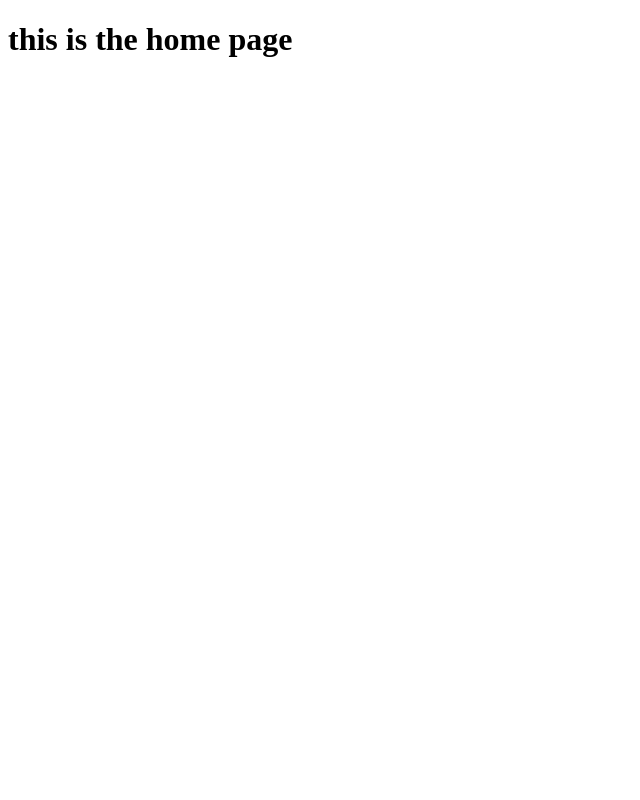
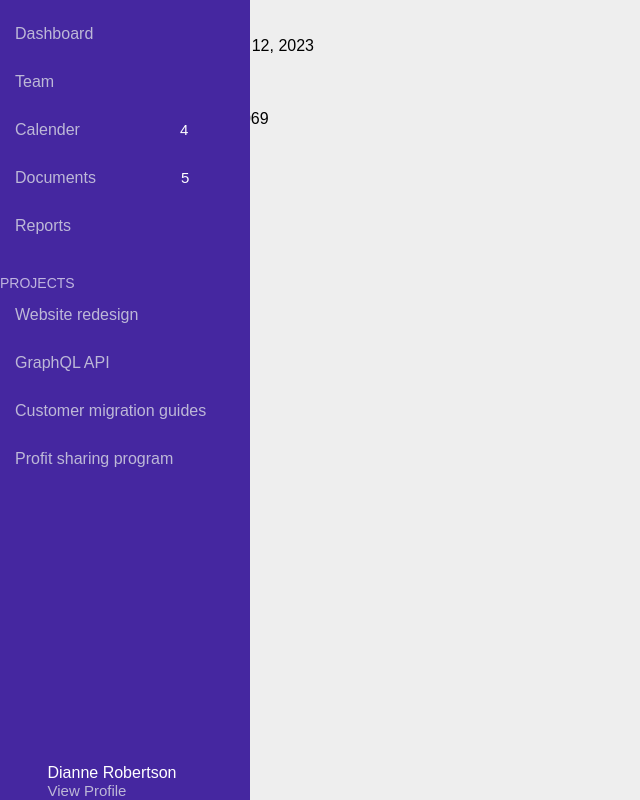
Before and after one commit to JermainePasion/erpapp, a Django app: page / in a window 1280 px wide. Shown: the whole page, without its empty margins (0-640 px from the left). Run offline with Django 4.2, Linux system fonts and the light colour scheme.

Commit message:
third commit

```diff
--- /dev/null
+++ b/erpw/static/erpw/navbar.css
@@ -0,0 +1,96 @@
+*{
+	margin: 0;
+	padding: 0;
+	box-sizing: border-box;
+	list-style: none;
+	text-decoration: none;
+	font-family: arial;
+}
+body{
+	background: #eee;
+}
+.wrapper{
+	position: relative;
+}
+.sidebar{
+	position: fixed;
+	width: 250px;
+	height: 100%;
+	background: #4527A0;
+	padding: 10px 0;
+
+}
+.wrapper .sidebar ul li{
+	padding: 15px;
+}
+.wrapper .sidebar ul li a{
+	color: #bdb8d7;
+	display: block;
+}
+.wrapper .sidebar ul li a .fas{
+	width: 25px!important;
+}
+.wrapper .sidebar ul li a .far{
+	width: 25px!important;
+}
+.wrapper .sidebar ul li:hover{
+	background: #311B92;
+}
+.wrapper .sidebar ul li a:hover{
+	color: #fff;
+	text-decoration: none;
+}
+.myproject{
+	margin-top: 25px;
+	color: #ffffffa8;
+	font-size: 14px;
+	margin-bottom: 0;
+}
+.userProfile{
+	position: absolute;
+	bottom: 0;
+	left: 5%;
+	display: flex;
+
+}
+.userProfile a{
+	width: 20px;
+	background: #4527A0;
+	color: #bdb8d7;
+	text-decoration: none;
+	font-size: 15px;
+}
+.userProfile a:hover{
+	color: #fff;
+	background: #4527A0;
+}
+.userProfile p{
+	color: #fff;
+	padding: 0 15px 0 15px;
+}
+.userProfile
+.xyz,
+.mnp{
+	padding-top: 60%;
+	line-height: 30px;
+	font-size: 25px!important;
+}
+.notification1{
+	display: flex;
+}
+.notification1 .number1{
+	font-size: 15px;
+	display: block;
+    padding-left: 100px;
+    color: #fff;
+}
+
+.notification2{
+	display: flex;
+}
+.notification2 .number2{
+	font-size: 15px;
+	display: block;
+    padding-left: 85px;
+    color: #fff;
+   }
--- /dev/null
+++ b/erpw/templates/erpw/base.html
@@ -0,0 +1,15 @@
+<!DOCTYPE html>
+<html lang="en">
+<head>
+    <meta charset="UTF-8">
+    {% if title %}
+    <title>Erp Website - {{ title }}</title>
+    {% else %}
+    <title>Erp Website</title>
+    {% endif %}
+    {% include "erpw/navbar.html" %}
+</head>
+<body>
+    {% block content %}{% endblock %}
+</body>
+</html>
--- a/erpw/templates/erpw/home.html
+++ b/erpw/templates/erpw/home.html
@@ -1,10 +1,8 @@
-<!DOCTYPE html>
-<html lang="en">
-<head>
-    <meta charset="UTF-8">
-    <title></title>
-</head>
-<body>
-    <h1>this is the home page</h1>
-</body>
-</html>
+{% extends "erpw/base.html" %}
+{% block content %}
+    {% for post in posts%}
+        <h1>{{ post.title }}</h1>
+        <p>By {{ post.author }} on {{ post.date_posted }}</p>
+        <p> {{ post.content }}</p>
+    {% endfor %}
+{% endblock content %}
--- /dev/null
+++ b/erpw/templates/erpw/navbar.html
@@ -0,0 +1,28 @@
+{% load static %}
+
+<link rel="stylesheet" type="text/css" href="{% static 'erpw/navbar.css' %}">
+<div class="wrapper d-flex">
+		<div class="sidebar">
+
+			<ul>
+				<li><a href="#"><i class="fas fa-home"></i>Dashboard</a></li>
+				<li><a href="#"><i class="fas fa-users"></i>Team</a></li>
+				<li class="notification1"><a href="#"><i class="fas fa-calendar-week"></i>Calender</a><span class="number1">4</span></li>
+				<li class="notification2"><a href="#"><i class="far fa-envelope"></i>Documents</a><span class="number2">5</span></li></li>
+				<li><a href="#"><i class="fas fa-signal"></i>Reports</a></li>
+			</ul>
+		<p class="myproject px-3">PROJECTS</p>
+		<ul>
+			<li><a href="#">Website redesign</a></li>
+			<li><a href="#">GraphQL API</a></li>
+			<li><a href="#">Customer migration guides</a></li>
+			<li><a href="#">Profit sharing program</a></li>
+		</ul>
+		<div class="userProfile">
+			<a href="#"><i class="far fa-user-circle  xyz"></i></a>
+			<p class="username">Dianne Robertson<br><a href="#">View Profile</a></p>
+			<a href="#"><i class="fas fa-cog mnp"></i></a>
+		</div>
+
+	</div>
+</div>
--- a/erpw/views.py
+++ b/erpw/views.py
@@ -1,8 +1,25 @@
 from django.shortcuts import render
 from django.http import HttpResponse
 
+posts = [
+    {
+        'author': 'Jermaine Pasion',
+        'title': 'Post 1',
+        'content': 'Very First Post',
+        'date_posted': 'September 12, 2023',
+    },
+    {
+        'author': 'John John',
+        'title': 'Post 2',
+        'content': 'Another Post',
+        'date_posted': 'September 13, 2069',
+    }
+]
 def home (request):
-    return render (request, 'erpw/home.html')
+    context = {
+        'posts': posts
+    }
+    return render (request, 'erpw/home.html', context)
 
 def users (request):
-    return render (request, 'erpw/users.html')
+    return render (request, 'erpw/users.html', {'title':'Users'})
```
Also changed, not shown: erpw/templates/erpw/users.html (+4 -10 lines).
